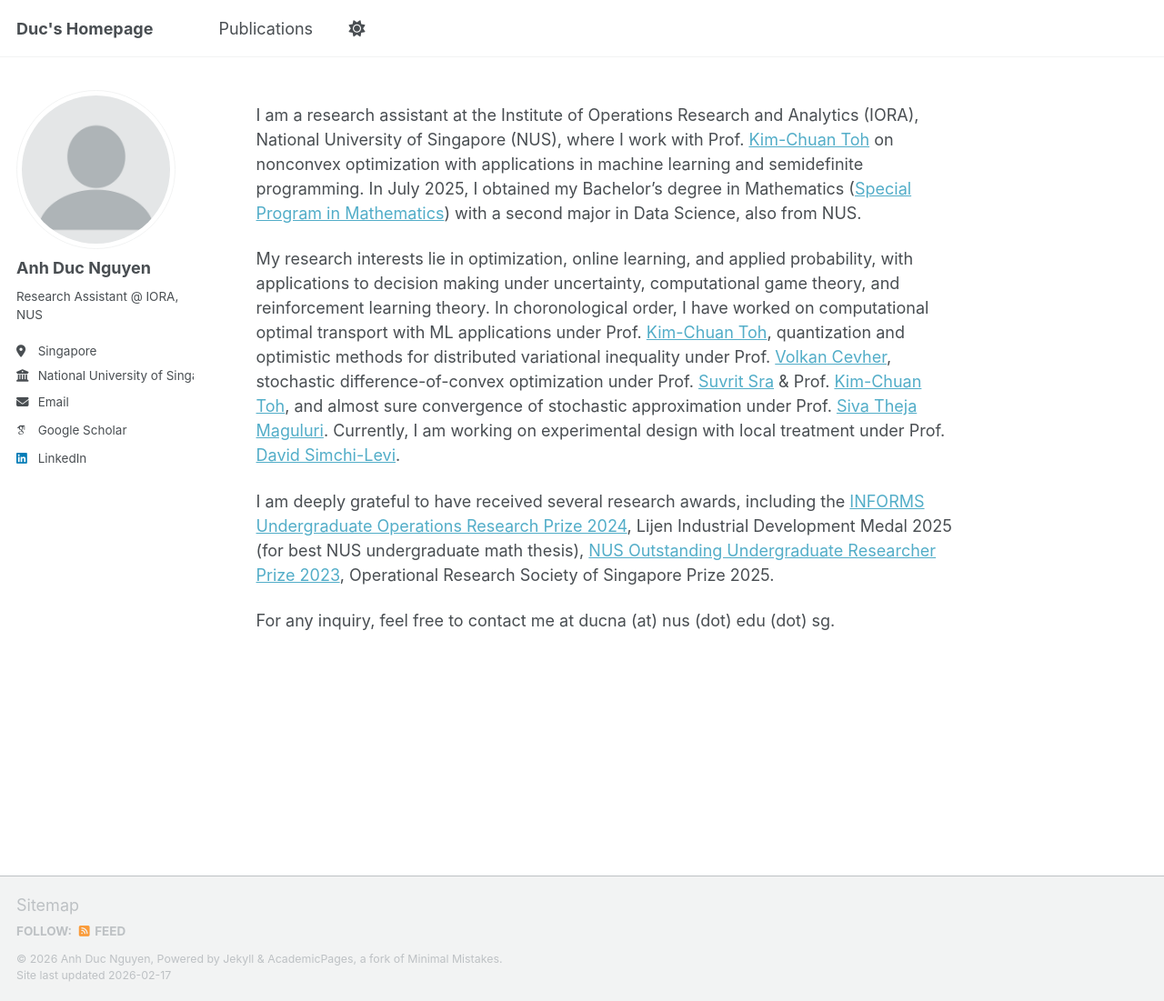
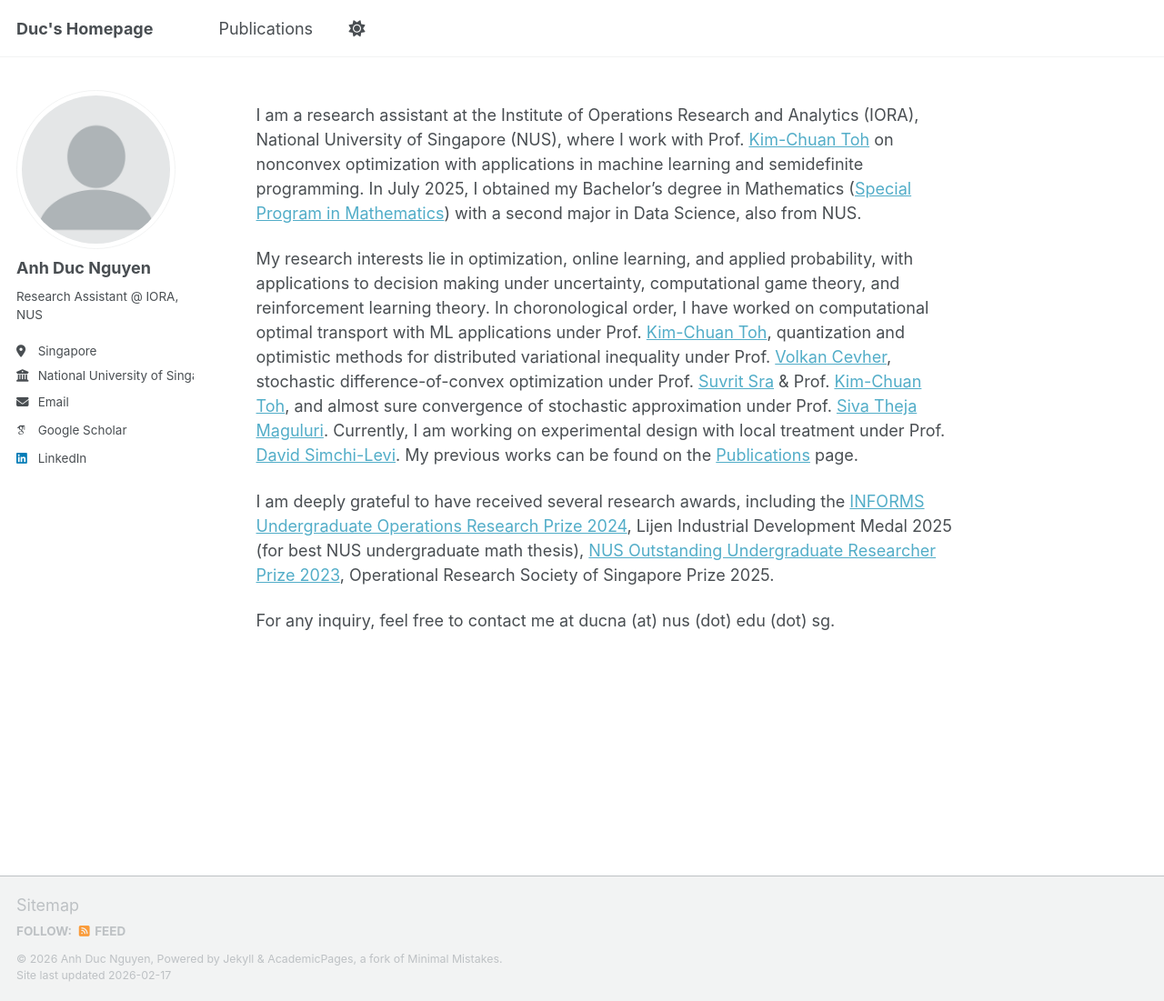
Before and after one commit to ducna271/ducna271.github.io, a Jekyll site: the page built from _pages/about.md, in a window 1280 px wide and 1101 px high. Shown: the whole window at 91% size. Built offline with Jekyll 4.4.1, drawn with Linux system fonts in a browser that asks for light colours; some web fonts are replaced; a script that is not in the unit is left out.

Commit message:
Update about.md

```diff
--- a/_pages/about.md
+++ b/_pages/about.md
@@ -8,7 +8,7 @@ redirect_from:
 ---
 I am a research assistant at the Institute of Operations Research and Analytics (IORA), National University of Singapore (NUS), where I work with Prof. [Kim-Chuan Toh](https://blog.nus.edu.sg/mattohkc/) on nonconvex optimization with applications in machine learning and semidefinite programming. In July 2025, I obtained my Bachelor’s degree in Mathematics ([Special Program in Mathematics](https://www.math.nus.edu.sg/ug/spm/)) with a second major in Data Science, also from NUS.
 
-My research interests lie in optimization, online learning, and applied probability, with applications to decision making under uncertainty, computational game theory, and reinforcement learning theory. In choronological order, I have worked on computational optimal transport with ML applications under Prof. [Kim-Chuan Toh](https://blog.nus.edu.sg/mattohkc/), quantization and optimistic methods for distributed variational inequality under Prof. [Volkan Cevher](https://www.epfl.ch/labs/lions/), stochastic difference-of-convex optimization under Prof. [Suvrit Sra](https://mcml.ai/research/groups/sra/) & Prof. [Kim-Chuan Toh](https://blog.nus.edu.sg/mattohkc/), and almost sure convergence of stochastic approximation under Prof. [Siva Theja Maguluri](https://sites.google.com/site/sivatheja/). Currently, I am working on experimental design with local treatment under Prof. [David Simchi-Levi](https://slevi1.mit.edu/).
+My research interests lie in optimization, online learning, and applied probability, with applications to decision making under uncertainty, computational game theory, and reinforcement learning theory. In choronological order, I have worked on computational optimal transport with ML applications under Prof. [Kim-Chuan Toh](https://blog.nus.edu.sg/mattohkc/), quantization and optimistic methods for distributed variational inequality under Prof. [Volkan Cevher](https://www.epfl.ch/labs/lions/), stochastic difference-of-convex optimization under Prof. [Suvrit Sra](https://mcml.ai/research/groups/sra/) & Prof. [Kim-Chuan Toh](https://blog.nus.edu.sg/mattohkc/), and almost sure convergence of stochastic approximation under Prof. [Siva Theja Maguluri](https://sites.google.com/site/sivatheja/). Currently, I am working on experimental design with local treatment under Prof. [David Simchi-Levi](https://slevi1.mit.edu/). My previous works can be found on the [Publications](https://ducna271.github.io/publications/) page.
 
 I am deeply grateful to have received several research awards, including the [INFORMS Undergraduate Operations Research Prize 2024](https://www.informs.org/Recognizing-Excellence/INFORMS-Prizes/Undergraduate-Operations-Research-Prize), Lijen Industrial Development Medal 2025 (for best NUS undergraduate math thesis), [NUS Outstanding Undergraduate Researcher Prize 2023](https://www.science.nus.edu.sg/undergraduates/undergraduate-research/outstanding-undergraduate-researcher-prize/), Operational Research Society of Singapore Prize 2025.
 
```
